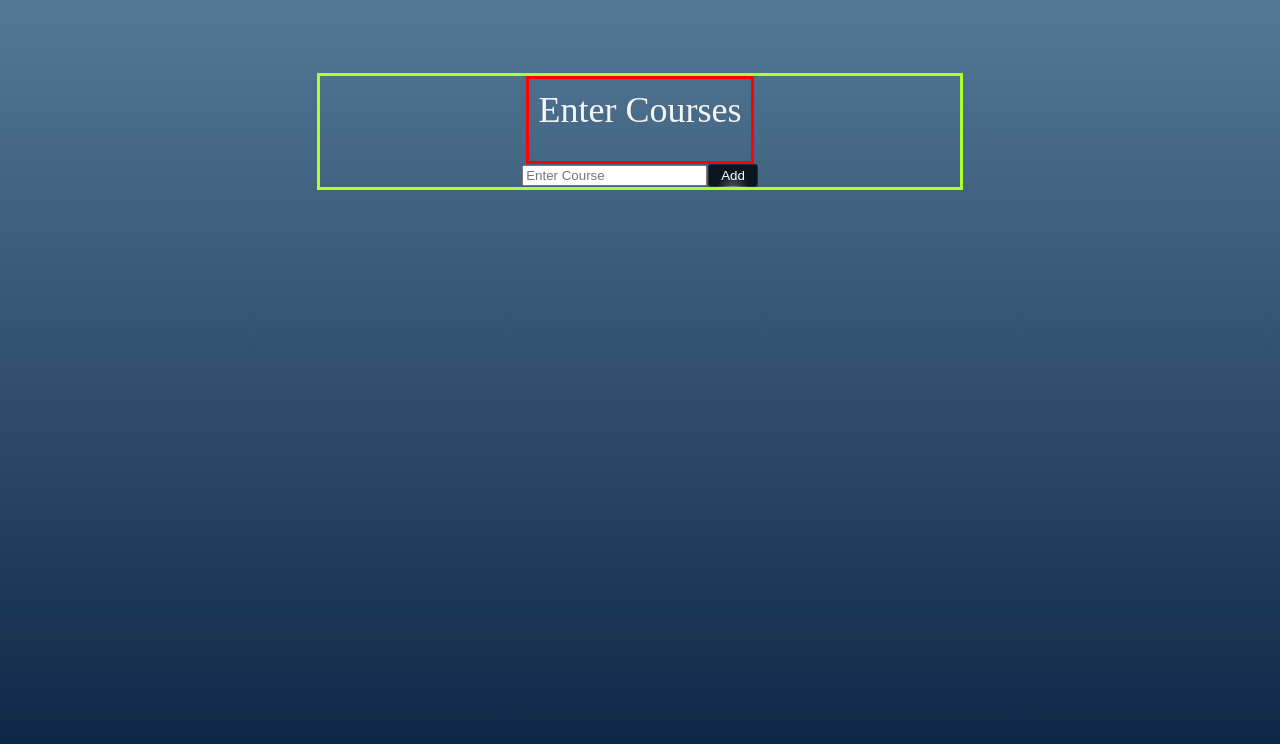
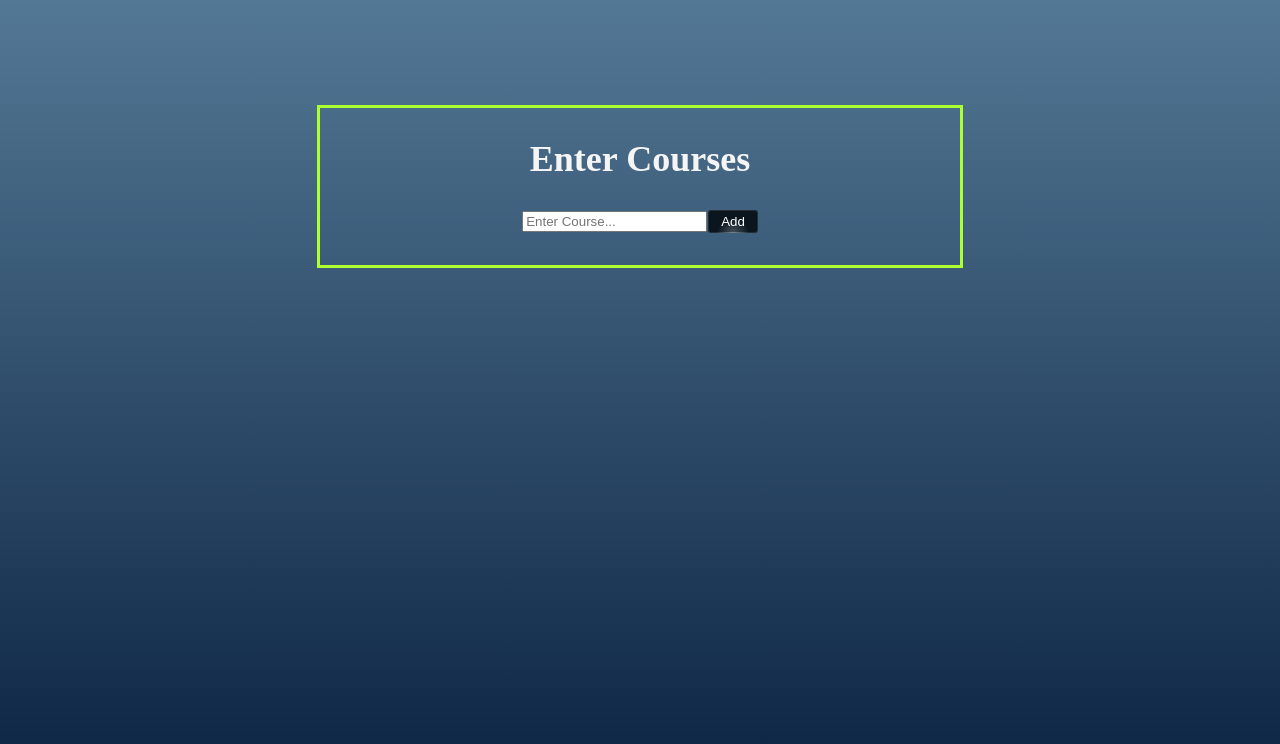
Before and after one commit to Fabian1210/WGU-Course-Tracker, a React (Vite) app in the folder Course_Tracker/: page /courses in a window 1280 px wide. Shown: the top 744 px of the page. Built offline with nearby package versions, Linux system fonts and the light colour scheme.

Commit message:
added react hook to courses component. added list element for added courses.

```diff
--- a/Course_Tracker/src/components/Courses.jsx
+++ b/Course_Tracker/src/components/Courses.jsx
@@ -1,18 +1,45 @@
-import React from "react";
+import React, { useState } from "react";
 import styles from "./Courses.module.css";
 
 export default function Courses() {
+  const [inputValue, setInputValue] = useState("");
+  const [courses, setCourses] = useState([]);
+
+  function handleChange(e) {
+    setInputValue(e.target.value);
+  }
+
+  function handleSubmit(e) {
+    e.preventDefault();
+    setCourses([...courses, inputValue]);
+    setInputValue("");
+  }
+
   return (
     <>
       <div className={styles.content}>
-        <div className={styles.titleText}>Enter Courses</div>
-
-        {/* inpout field and button */}
-        <div>
-          <input type="text" id="coursesInput" placeholder="Enter Course" />
-          <button className={styles.addBtn}>Add</button>
-        </div>
-        {/* Added courses list */}
+        <h2 className={styles.titleText}>Enter Courses</h2>
+        <form>
+          <input
+            type="text"
+            id="userInput"
+            placeholder="Enter Course..."
+            value={inputValue}
+            onChange={handleChange}
+          />
+          <button
+            type="submit"
+            className={styles.addBtn}
+            onClick={handleSubmit}
+          >
+            Add
+          </button>
+        </form>
+        <ul>
+          {courses.map((course) => (
+            <li key={course}>{course}</li>
+          ))}
+        </ul>
       </div>
     </>
   );
--- a/Course_Tracker/src/components/Courses.module.css
+++ b/Course_Tracker/src/components/Courses.module.css
@@ -3,6 +3,7 @@ body {
   justify-content: center;
 }
 .content {
+  /* box-sizing: border-box; */
   border: solid greenyellow;
   color: whitesmoke;
   display: flex;
@@ -10,12 +11,12 @@ body {
   justify-content: center;
   align-items: center;
   width: 50vw;
-  margin-top: 10%;
+  margin-top: 15%;
 }
 
 .titleText {
-  border: solid red;
-  padding: 10px 10px 30px 10px;
+  /* border: solid red;
+  padding: 10px 10px 30px 10px; */
   font-size: 36px;
 }
 
--- a/Course_Tracker/src/components/MainPage.css
+++ b/Course_Tracker/src/components/MainPage.css
@@ -1,4 +1,5 @@
 /* todo: fix responsive display */
+/* todo: make this into a module file */
 
 body {
   background: linear-gradient(to top, #09203f 0%, #537895 100%);
--- a/Course_Tracker/src/components/MainPage.jsx
+++ b/Course_Tracker/src/components/MainPage.jsx
@@ -16,7 +16,7 @@ export default function MainPage() {
           <span>Degree Program</span>
         </label>
         <label>
-          <input class="input" type="month" placeholder="" />
+          <input class="input" type="text" placeholder="" />
           <span>Graduation Date</span>
         </label>
         {/* owl icon transition animation for button?
```
